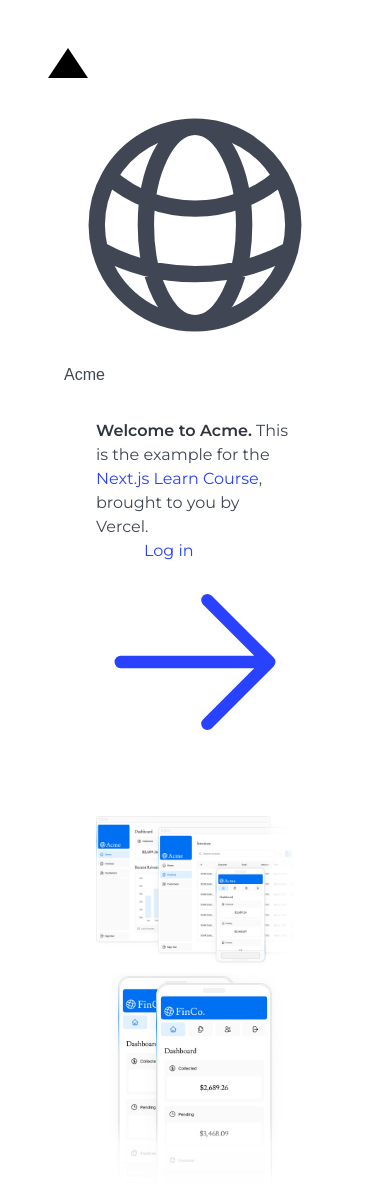
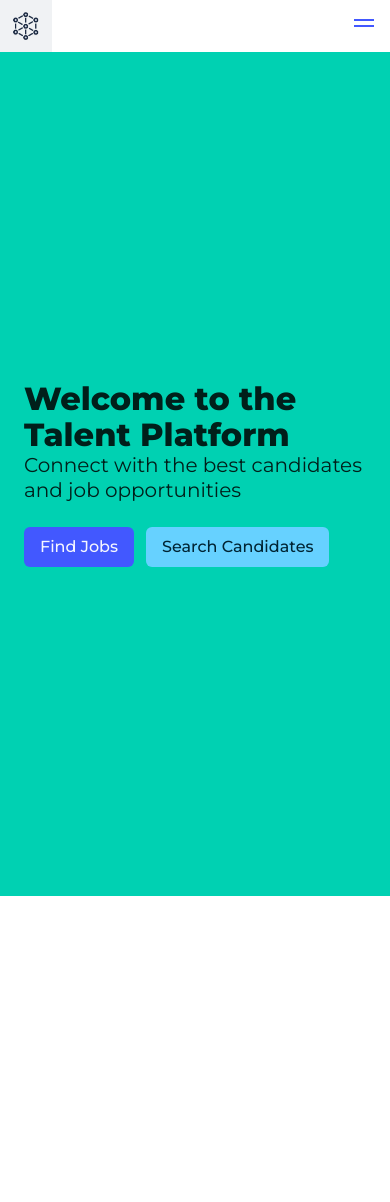
Before and after one commit to antonio14236333/tarento, a Next.js app: page / in a window 390 px wide. Shown: the top 1202 px of the page. After the commit the page ends 896 px from the top, so only its background shows below. Built offline with nearby package versions, Linux system fonts and the light colour scheme; a web font is replaced by a local one.

Commit message:
feat: add source code of header and test deploy

```diff
--- a/app/layout.tsx
+++ b/app/layout.tsx
@@ -1,5 +1,6 @@
 import '@/app/ui/global.css';
 import { montserrat } from '@/app/ui/fonts';
+import Header from '@/app/ui/header'
 
 export default function RootLayout({
   children,
@@ -8,7 +9,15 @@
 }) {
   return (
     <html lang="en">
-      <body className={`${montserrat.className} antialiased`}>{children}</body>
+      <head>
+        <title>Tarento</title>
+      </head>
+      <body className={`${montserrat.className} antialiased`}>
+
+        <Header/>
+        {children}
+
+      </body>
     </html>
   );
 }
--- a/app/page.tsx
+++ b/app/page.tsx
@@ -1,53 +1,70 @@
-import AcmeLogo from '@/app/ui/acme-logo';
-import { ArrowRightIcon } from '@heroicons/react/24/outline';
-import Link from 'next/link';
-import styles from '@/app/ui/home.module.css';
-import Image from 'next/image';
+// import AcmeLogo from '@/app/ui/acme-logo';
+// import { ArrowRightIcon } from '@heroicons/react/24/outline';
+// import Link from 'next/link';
+// import styles from '@/app/ui/home.module.css';
+// import Image from 'next/image';
 
-export default function Page() {
+// export default function Page() {
+//   return (
+//     <main className="flex min-h-screen flex-col p-6">
+//       <div className={styles.shape} />
+//       <div className="flex h-20 shrink-0 items-end rounded-lg bg-blue-500 p-4 md:h-52">
+//         <AcmeLogo />
+//       </div>
+//       <div className={`mt-4 flex grow flex-col gap-4 md:flex-row`}>
+//         <div className="flex flex-col justify-center gap-6 rounded-lg bg-gray-50 px-6 py-10 md:w-2/5 md:px-20">
+//           <p className={`text-xl text-gray-800 md:text-3xl md:leading-normal`}>
+//             <strong>Welcome to Acme.</strong> This is the example for the{' '}
+//             <a href="https://nextjs.org/learn/" className="text-blue-500">
+//               Next.js Learn Course
+//             </a>
+//             , brought to you by Vercel.
+//           </p>
+//           <div
+//   className="relative w-0 h-0 border-l-[15px] border-r-[15px] border-b-[26px] border-l-transparent border-r-transparent border-b-black"
+// />
+//           <Link
+//             href="/login"
+//             className="flex items-center gap-5 self-start rounded-lg bg-blue-500 px-6 py-3 text-sm font-medium text-white transition-colors hover:bg-blue-400 md:text-base"
+//           >
+//             <span>Log in</span> <ArrowRightIcon className="w-5 md:w-6" />
+//           </Link>
+//         </div>
+//         <div className="flex items-center justify-center p-6 md:w-3/5 md:px-28 md:py-12">
+//           {/* Add Hero Images Here */}
+//           <Image
+//         src="/hero-desktop.png"
+//         width={1000}
+//         height={760}
+//         className="hidden md:block"
+//         alt="Screenshots of the dashboard project showing desktop version"
+//       />
+//       <Image
+//         src="/hero-mobile.png"
+//         width={560}
+//         height={620}
+//         className="block md:hidden  "
+//         alt="Screenshots of the dashboard project showing desktop version"
+//       />
+//         </div>
+//       </div>
+//     </main>
+//   );
+// }
+
+export default function LandingPage() {
   return (
-    <main className="flex min-h-screen flex-col p-6">
-      <div className={styles.shape} />
-      <div className="flex h-20 shrink-0 items-end rounded-lg bg-blue-500 p-4 md:h-52">
-        <AcmeLogo />
-      </div>
-      <div className={`mt-4 flex grow flex-col gap-4 md:flex-row`}>
-        <div className="flex flex-col justify-center gap-6 rounded-lg bg-gray-50 px-6 py-10 md:w-2/5 md:px-20">
-          <p className={`text-xl text-gray-800 md:text-3xl md:leading-normal`}>
-            <strong>Welcome to Acme.</strong> This is the example for the{' '}
-            <a href="https://nextjs.org/learn/" className="text-blue-500">
-              Next.js Learn Course
-            </a>
-            , brought to you by Vercel.
-          </p>
-          <div
-  className="relative w-0 h-0 border-l-[15px] border-r-[15px] border-b-[26px] border-l-transparent border-r-transparent border-b-black"
-/>
-          <Link
-            href="/login"
-            className="flex items-center gap-5 self-start rounded-lg bg-blue-500 px-6 py-3 text-sm font-medium text-white transition-colors hover:bg-blue-400 md:text-base"
-          >
-            <span>Log in</span> <ArrowRightIcon className="w-5 md:w-6" />
-          </Link>
-        </div>
-        <div className="flex items-center justify-center p-6 md:w-3/5 md:px-28 md:py-12">
-          {/* Add Hero Images Here */}
-          <Image
-        src="/hero-desktop.png"
-        width={1000}
-        height={760}
-        className="hidden md:block"
-        alt="Screenshots of the dashboard project showing desktop version"
-      />
-      <Image
-        src="/hero-mobile.png"
-        width={560}
-        height={620}
-        className="block md:hidden  "
-        alt="Screenshots of the dashboard project showing desktop version"
-      />
+    <section className="hero is-primary is-fullheight">
+      <div className="hero-body">
+        <div className="container">
+          <h1 className="title">Welcome to the Talent Platform</h1>
+          <h2 className="subtitle">Connect with the best candidates and job opportunities</h2>
+          <div className="buttons">
+            <button className="button is-link">Find Jobs</button>
+            <button className="button is-info">Search Candidates</button>
+          </div>
         </div>
       </div>
-    </main>
+    </section>
   );
 }
--- a/app/ui/global.css
+++ b/app/ui/global.css
@@ -1,3 +1,4 @@
+
 @import 'bulma/css/bulma.min.css';
 
 
--- /dev/null
+++ b/app/ui/header.tsx
@@ -0,0 +1,62 @@
+// components/Header/Header.js
+import Link from 'next/link';
+import Image from 'next/image';
+
+export default function Header() {
+  return (
+    <nav className="navbar is-secondary" role="navigation" aria-label="main navigation">
+      <div className="navbar-brand">
+        <Link href="/" className="navbar-item">
+        <Image
+        src="/logo.png"
+        width={28}
+        height={28}
+        className="hidden md:block"
+        alt="Screenshots of the dashboard project showing desktop version"
+      />
+        </Link>
+
+        <a
+          role="button"
+          className="navbar-burger"
+          aria-label="menu"
+          aria-expanded="false"
+          data-target="navbarBasicExample"
+        >
+          <span aria-hidden="true"></span>
+          <span aria-hidden="true"></span>
+          <span aria-hidden="true"></span>
+        </a>
+      </div>
+
+      <div id="navbarBasicExample" className="navbar-menu">
+        <div className="navbar-start">
+          <Link href="/" className="navbar-item">
+            Home
+          </Link>
+
+          <Link href="/job-search" className="navbar-item">
+            Job Search
+          </Link>
+
+          <Link href="/about" className="navbar-item">
+            About
+          </Link>
+        </div>
+
+        <div className="navbar-end">
+          <div className="navbar-item">
+            <div className="buttons">
+              <Link href="/register" className="button is-light">
+                Register
+              </Link>
+              <Link href="/login" className="button is-link">
+                Log in
+              </Link>
+            </div>
+          </div>
+        </div>
+      </div>
+    </nav>
+  );
+}
```
Also changed, not shown: app/ui/dashboard/nav-links.tsx (+15 -3 lines), 1 other file (tests, documents, lock files or other folders).
